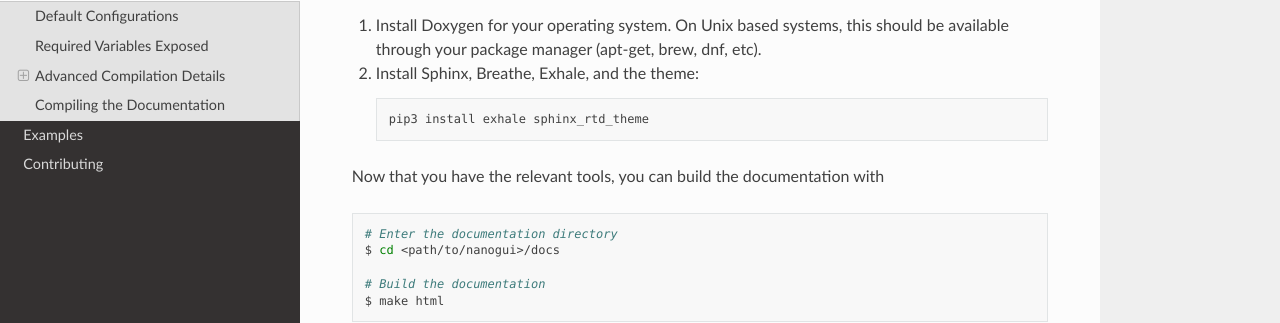
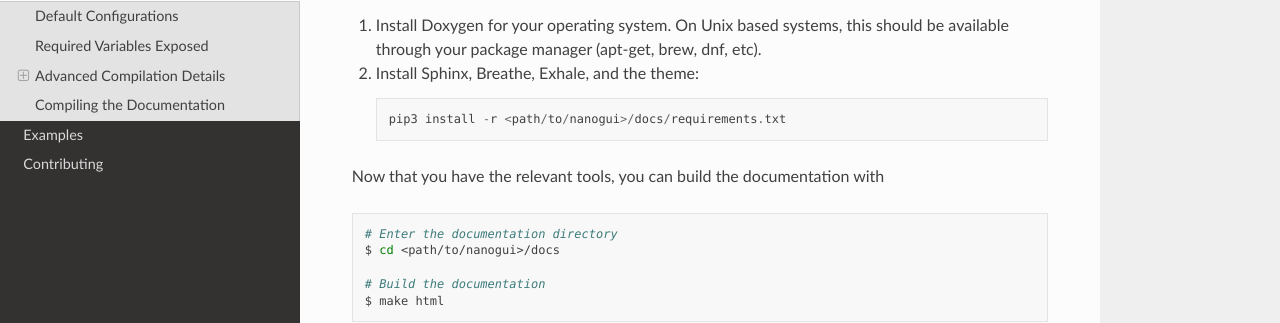
Before and after one commit to wjakob/nanogui, a Sphinx documentation site: the page built from docs/compilation.rst, in a window 1280 px wide and 900 px high, scrolled down 5174 px. Shown: the part 190-513 px from the top of the window. Built offline with Sphinx 7.4.7 and the Read the Docs theme 2.0.0, drawn with Linux system fonts in a browser that asks for light colours; pages that are not in the unit, such as notebooks, are missing from menus.

Commit message:
[docs] pin Sphinx, remove deprecated html_theme setup on RTD

```diff
--- a/docs/compilation.rst
+++ b/docs/compilation.rst
@@ -308,7 +308,7 @@
 
    .. code-block:: py
 
-      pip3 install exhale sphinx_rtd_theme
+      pip3 install -r <path/to/nanogui>/docs/requirements.txt
 
 Now that you have the relevant tools, you can build the documentation with
 
--- a/docs/conf.py
+++ b/docs/conf.py
@@ -185,13 +185,7 @@
 
 # The theme to use for HTML and HTML Help pages.  See the documentation for
 # a list of builtin themes.
-# on_rtd is whether we are on readthedocs.org, this line of code grabbed from docs.readthedocs.org
-on_rtd = os.environ.get('READTHEDOCS', None) == 'True'
-
-if not on_rtd:  # only import and set the theme if we're building docs locally
-    import sphinx_rtd_theme
-    html_theme = 'sphinx_rtd_theme'
-    html_theme_path = [sphinx_rtd_theme.get_html_theme_path()]
+html_theme = 'sphinx_rtd_theme'
 
 # Theme options are theme-specific and customize the look and feel of a theme
 # further.  For a list of options available for each theme, see the
--- a/docs/requirements.txt
+++ b/docs/requirements.txt
@@ -1 +1,4 @@
+# Breathe and Sphinx 2.x are incompatible at this time
+Sphinx==1.8.5
 exhale
+sphinx_rtd_theme
```
